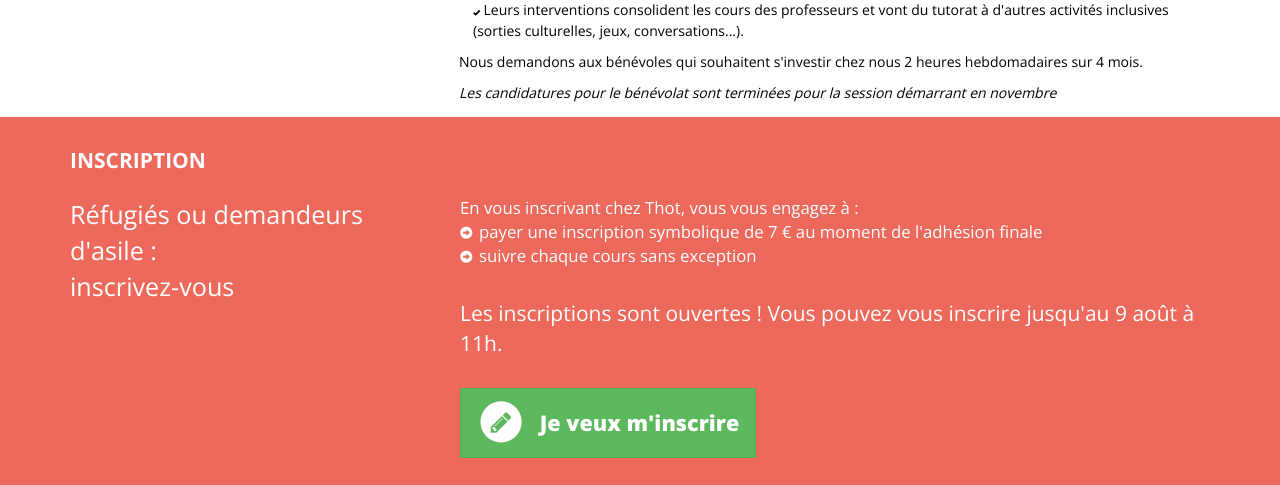
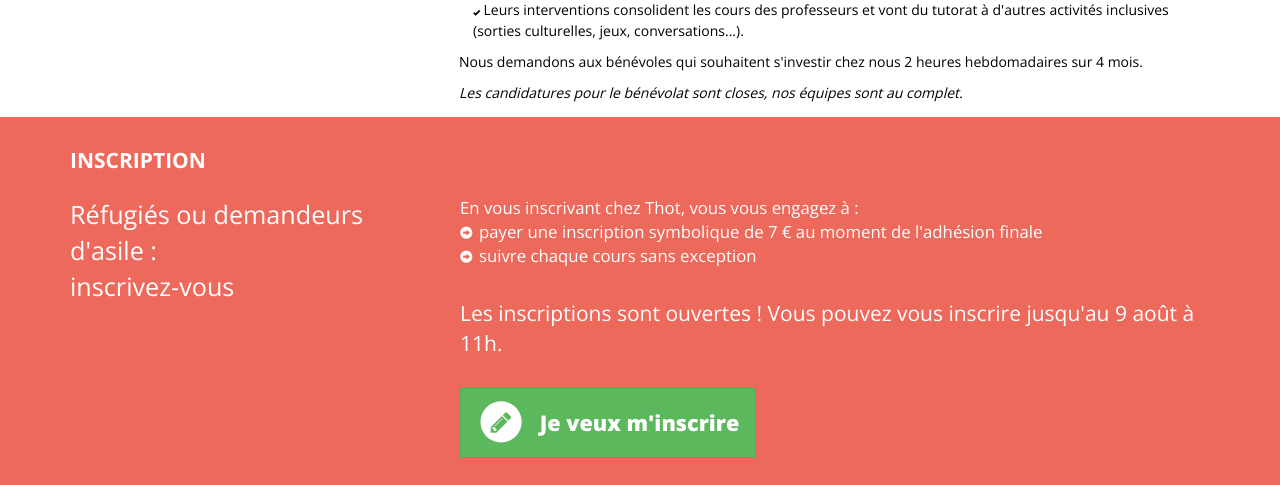
Before and after one commit to ecole-thot/thot, a Flask app: page /en.html in a window 1280 px wide. Shown: the part 2289-2774 px from the top of the page. Run offline with Flask 2, Linux system fonts and the light colour scheme; some libraries are stand-ins or nearby versions.

Commit message:
Correct typo

```diff
--- a/templates/home.html
+++ b/templates/home.html
@@ -177,7 +177,7 @@
             <span class="btn-thot-text">{% trans %}Je veux devenir bénévole{% endtrans %}</span>
           </a>
           {% else %}
-            <em>Les candidatures pour le bénévolat sont terminées pour la session démarrant en novembre</em>
+            <em>Les candidatures pour le bénévolat sont closes, nos équipes sont au complet.</em>
           {% endif %}
 
         </div>
@@ -223,8 +223,8 @@
           </a>
         {% else %}
           <div class="wait"><em>
-            {% trans %}La prochaine session d'inscription sera ouverte, sur notre site internet du 7 août à 11h au 9 août à 11h. Un bouton "Je veux m'inscrire" sera visible sur ce site, et vous mènera au formulaire d'inscription. Pour accéder au formulaire dans une autre langue, changez la langue du site internet en haut à droite de la page.{% endtrans %}
-            {# Les inscriptions pour la session de septembre à janvier sont fermées. La prochaine session d'inscription aura lieu an janvier 2018 #}
+            {% trans %}Les inscriptions pour la session de septembre à janvier sont fermées. La prochaine session d'inscription aura lieu en janvier 2018{% endtrans %}
+            {# Les inscriptions pour la session de septembre à janvier sont fermées. La prochaine session d'inscription aura lieu en janvier 2018 #}
           </em></div>
         {% endif %}
 
```
Also changed, not shown: translations/ar/LC_MESSAGES/messages.po, translations/en/LC_MESSAGES/messages.po, translations/fa/LC_MESSAGES/messages.po, translations/ps/LC_MESSAGES/messages.po.
